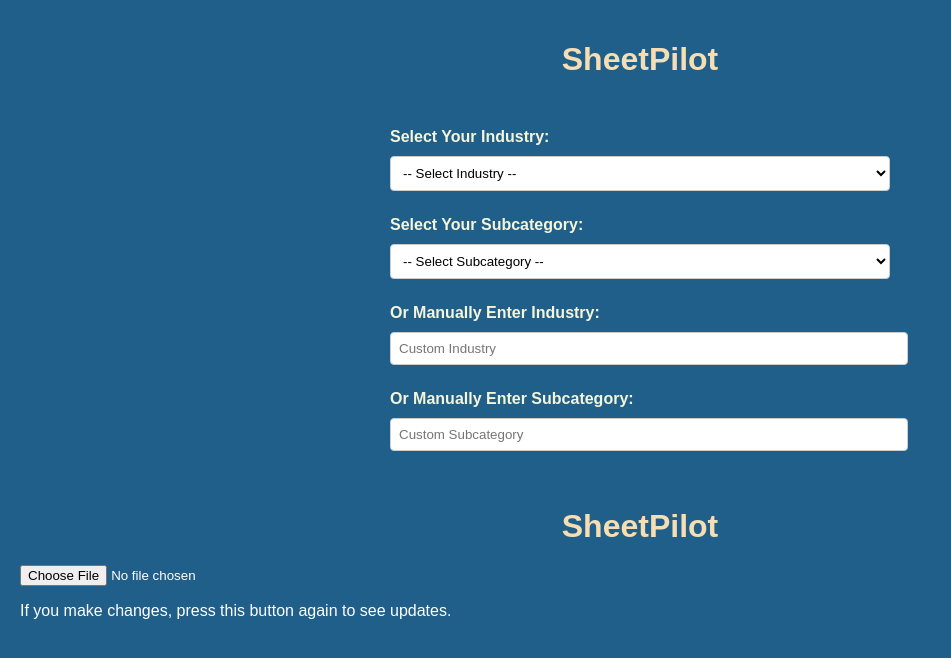
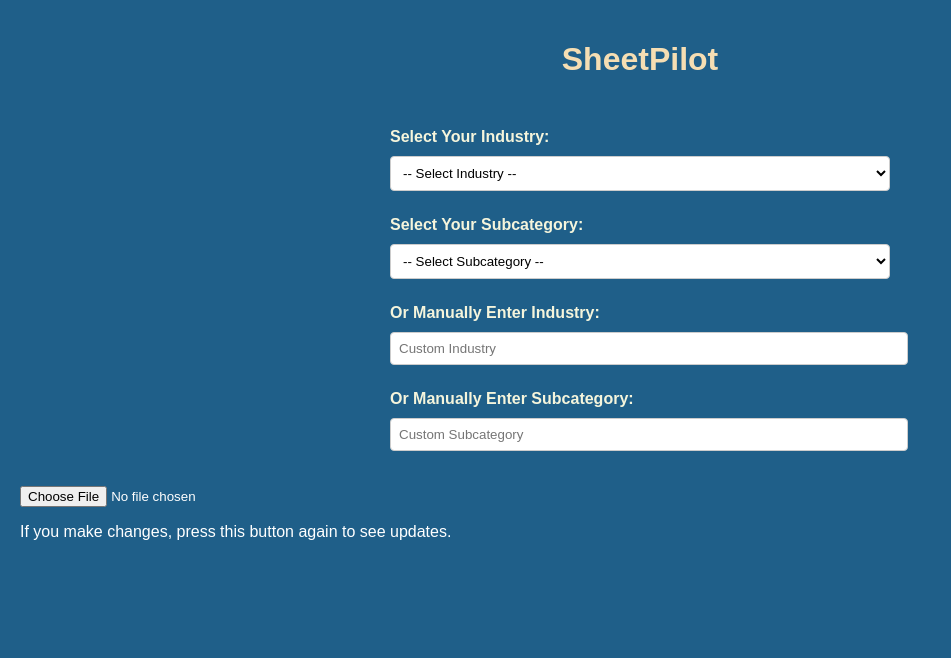
Before and after one commit to SheetPilot-1/SheetPilot-site, a plain HTML site: page index.html in a window 1280 px wide. Shown: the whole page, without its empty margins (0-951 px from the left). Drawn offline with Linux system fonts and the light colour scheme.

Commit message:
Update index.html

```diff
--- a/index.html
+++ b/index.html
@@ -139,7 +139,6 @@
 <html lang="en">
 <head>
   <meta charset="UTF-8" />
-  <title>SheetPilot - Phase 2 (Dynamic Mapping)</title>
   <script src="https://cdnjs.cloudflare.com/ajax/libs/xlsx/0.17.0/xlsx.full.min.js"></script>
   <style>
     body { background-color: #1f5f89; color: #fff; font-family: sans-serif; padding: 20px; }
@@ -152,8 +151,6 @@
   </style>
 </head>
 <body>
-
-<h1>SheetPilot</h1>
 
 <input type="file" id="fileInput" accept=".xlsx" />
 <div id="mappingSection"></div>
```
